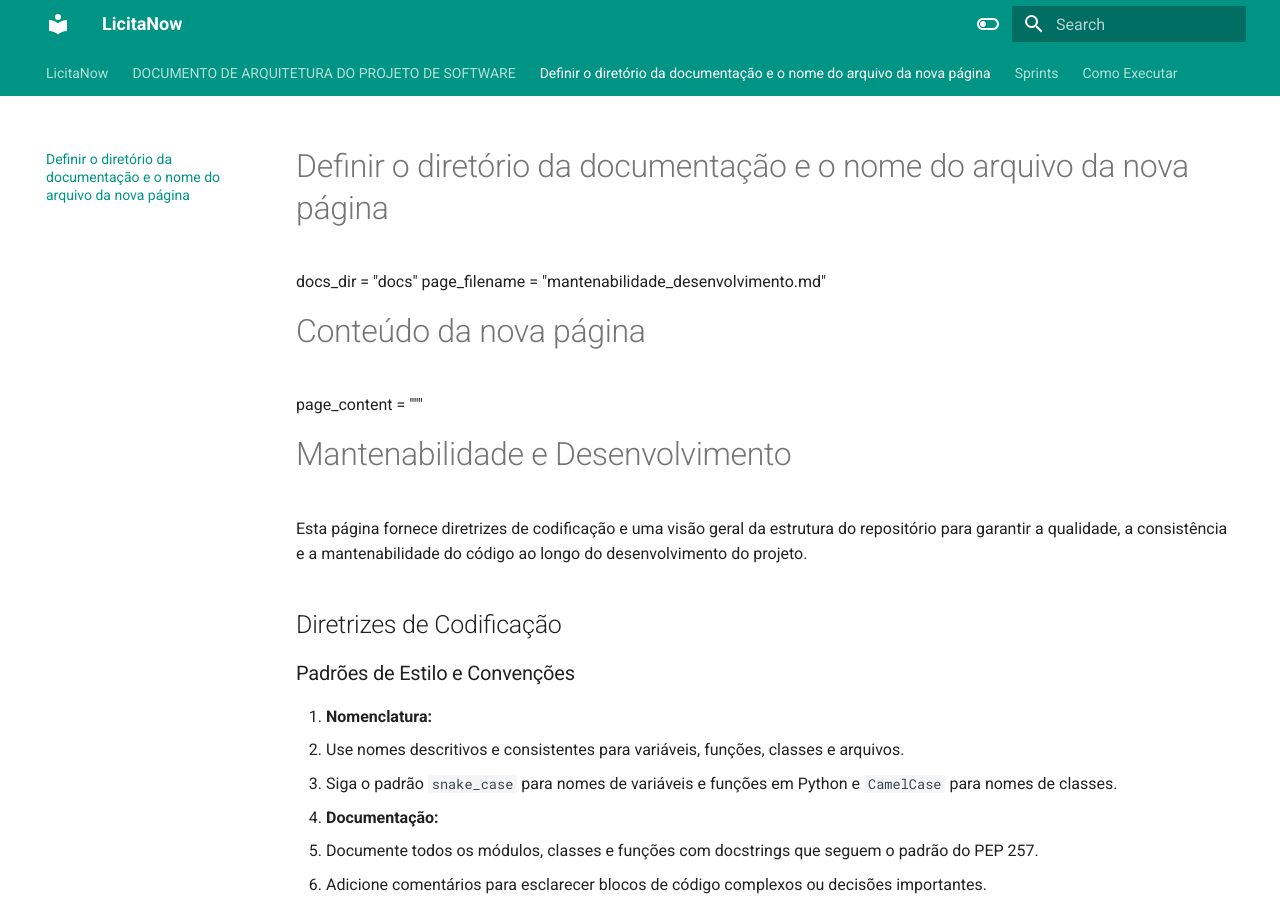
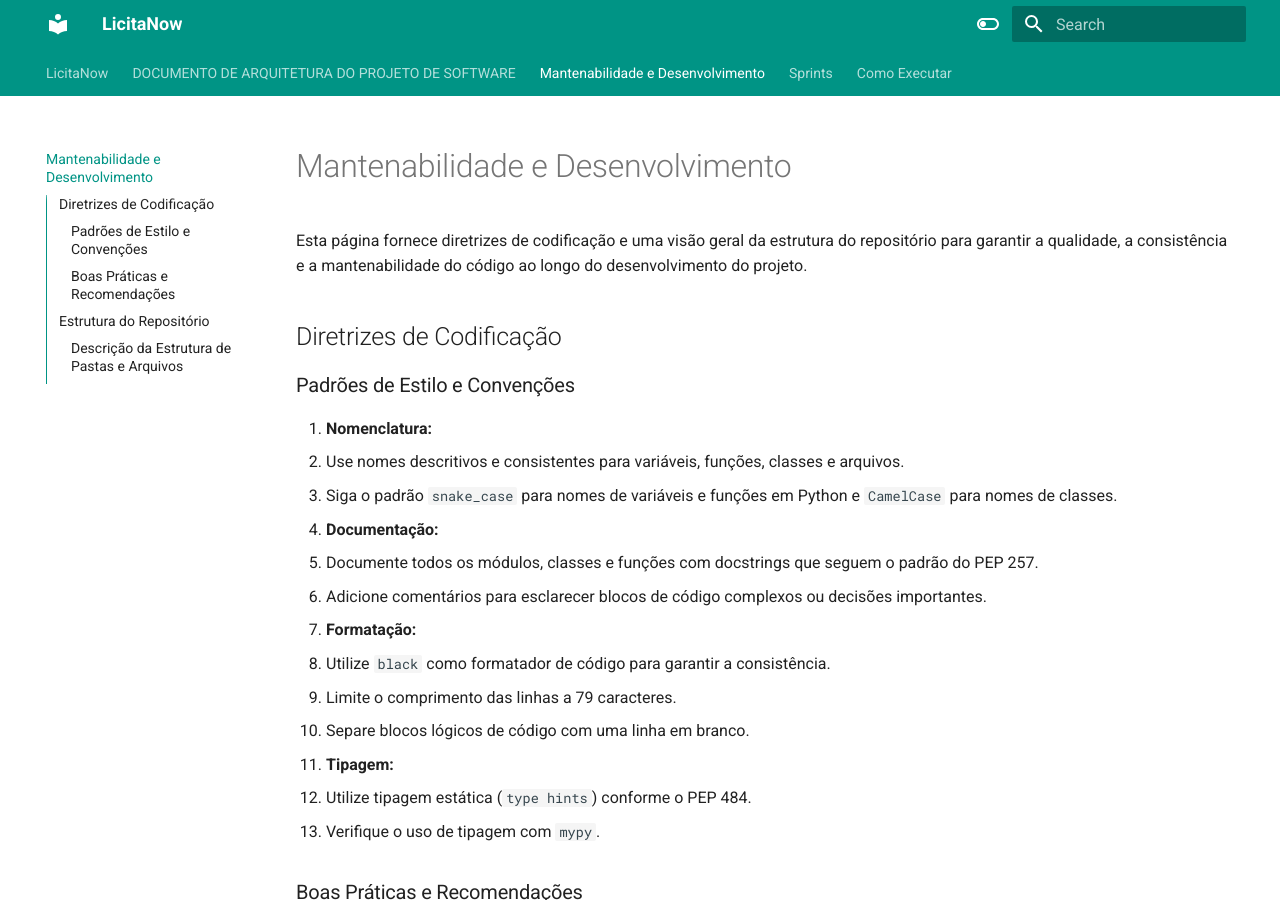
Before and after one commit to unb-mds/2024-1-Squad-10, an MkDocs documentation site: the page built from docs/Desenvolvimento.md, in a window 1280 px wide and 900 px high. Built offline with MkDocs 1.6.1 and Material for MkDocs 9.7.7, drawn with Linux system fonts in a browser that asks for light colours.

Commit message:
mantenabilidade e desenvolvimento

```diff
--- a/docs/Desenvolvimento.md
+++ b/docs/Desenvolvimento.md
@@ -1,10 +1,4 @@
 
-# Definir o diretório da documentação e o nome do arquivo da nova página
-docs_dir = "docs"
-page_filename = "mantenabilidade_desenvolvimento.md"
-
-# Conteúdo da nova página
-page_content = """
 # Mantenabilidade e Desenvolvimento
 
 Esta página fornece diretrizes de codificação e uma visão geral da estrutura do repositório para garantir a qualidade, a consistência e a mantenabilidade do código ao longo do desenvolvimento do projeto.
```
